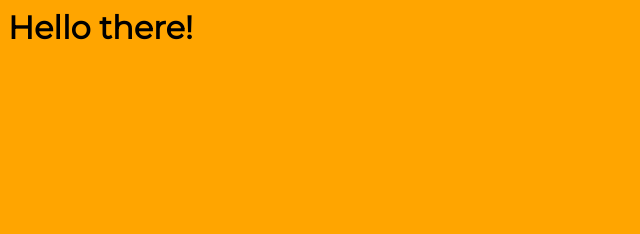
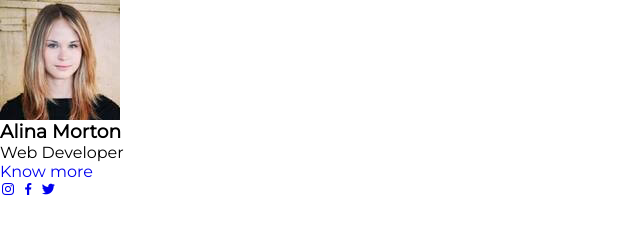
Before and after one commit to Omolola-Akinleye/GlassMorphism-UI, a plain HTML site: page index.html in a window 1280 px wide. Shown: the whole page, without its empty margins (0-640 px from the left). Drawn offline with nearby package versions, Linux system fonts and the light colour scheme.

Commit message:
2 files modified

```diff
--- a/index.html
+++ b/index.html
@@ -7,11 +7,30 @@
       href="https://fonts.googleapis.com/css2?family=Montserrat&family=Roboto:wght@300&display=swap"
       rel="stylesheet"
     />
+    <link
+      href="https://unpkg.com/boxicons@2.1.2/css/boxicons.min.css"
+      rel="stylesheet"
+    />
     <link rel="stylesheet" type="text/css" href="styles.css" />
   </head>
   <body>
-    <h1>Hello there!</h1>
-    <script src="https://unpkg.com/boxicons@2.1.2/dist/boxicons.js"></script>
+    <section class="card">
+      <div class="card__container bd-container">
+        <div class="card__glass">
+          <img src="./assets/img1.jpg" class="card__img" />
+          <div class="card__content">
+            <h3 class="card__title">Alina Morton</h3>
+            <span class="card__profession"> Web Developer </span>
+          </div>
+          <a href="#" class="card__button"> Know more </a>
+          <div class="card__social">
+            <a href="#" class="card__link"><i class="bx bxl-instagram"></i></a>
+            <a href="#" class="card__link"><i class="bx bxl-facebook"></i></a>
+            <a href="#" class="card__link"><i class="bx bxl-twitter"></i></a>
+          </div>
+        </div>
+      </div>
+    </section>
     <script src="script.js"></script>
   </body>
 </html>
--- a/styles.css
+++ b/styles.css
@@ -1,4 +1,47 @@
+:root {
+  /* Colors */
+  --first-color: #4d49bf;
+  --second-color: #05dbf2;
+  --body-color: #dfe9f2;
+  --title-color: #1c1c22;
+  --text-color: #58576b;
+
+  /* Font and typograhpy */
+  --body-font: 'Montserrat', sans-serif;
+  --normal-font-size: 0.938rem;
+  --h3-font-size: 1.125rem;
+  --small-font-size: 0.75rem;
+}
+
+@media screen and (min-width: 968px) {
+  :root {
+    --normal-font-size: 1rem;
+    --h3-font-size: 1.25rem;
+    --small-font-size: 0.813rem;
+  }
+}
+
+*,
+::before,
+::after {
+  box-sizing: border-box;
+}
+
 body {
-  background: orange;
-  font-family: 'Montserrat', sans-serif;
+  margin: 0;
+  padding: 0;
+  font-family: var(--body-font);
+  font-size: var(--normal-font-size);
 }
+h3 {
+  margin: 0;
+}
+
+a {
+  text-decoration: none;
+}
+
+img {
+  max-width: 100%;
+  height: auto;
+}
```
